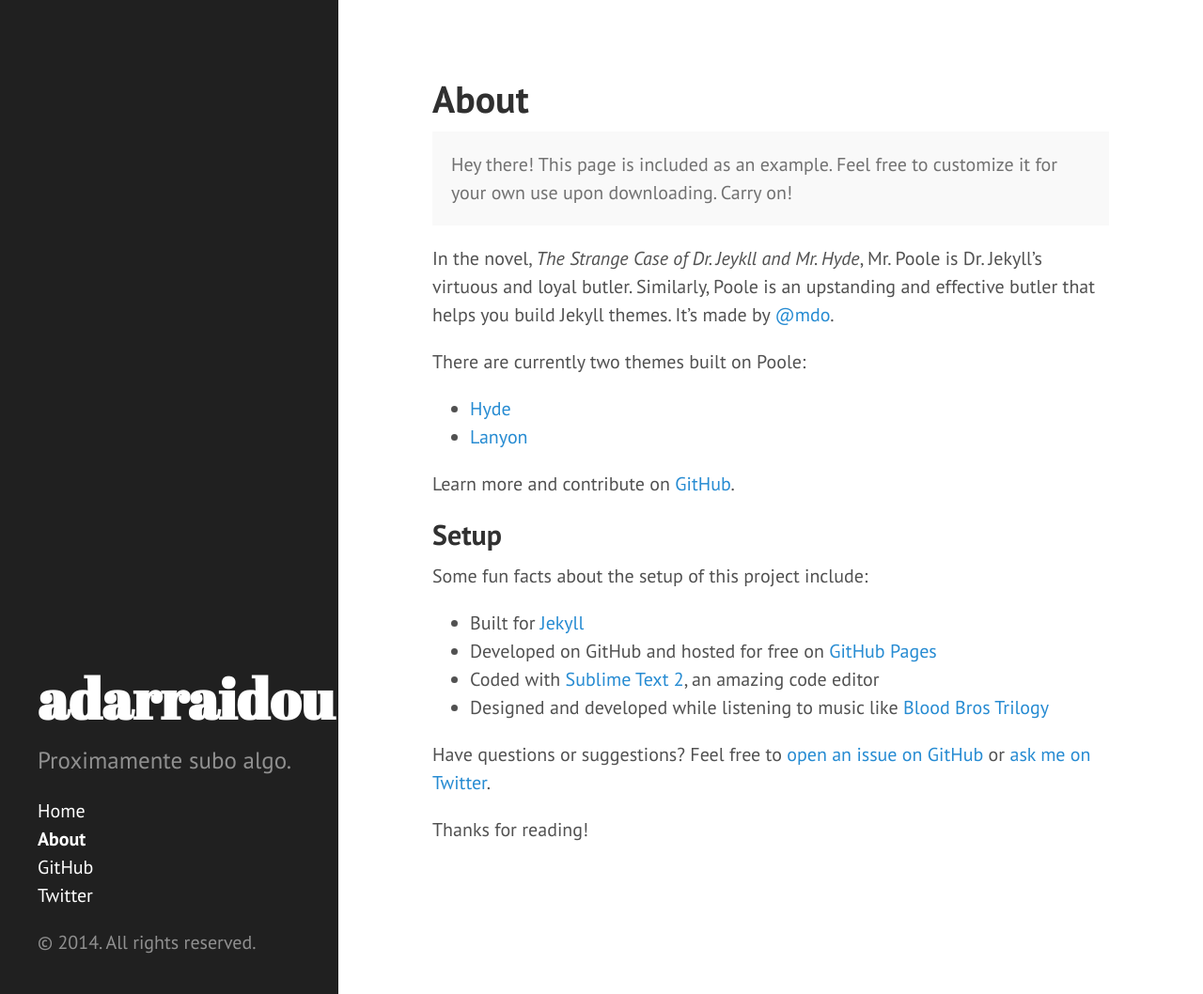
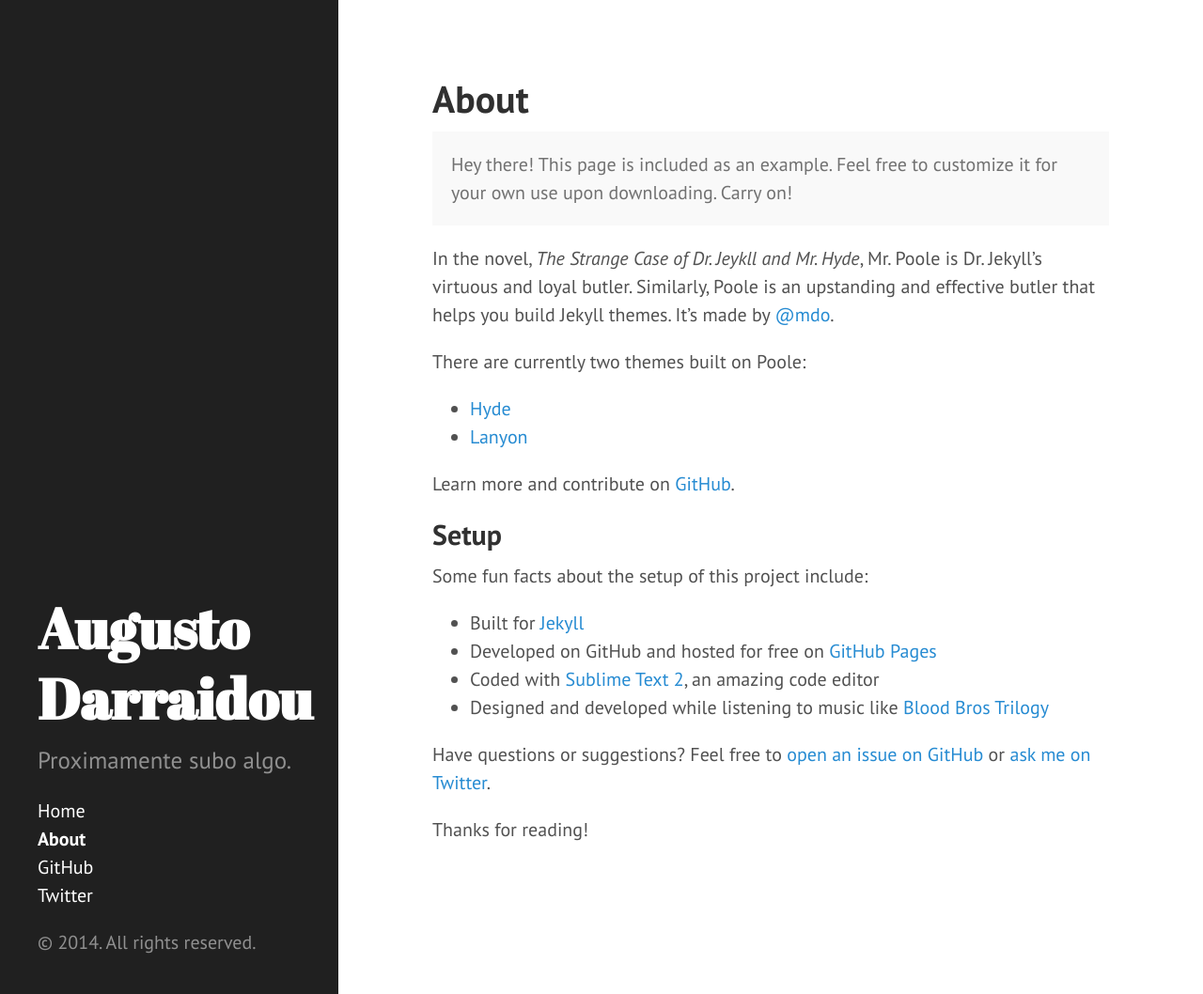
Before and after one commit to adarraidou/adarraidou.github.io, a Jekyll site: the page built from about.md, in a window 1280 px wide and 1058 px high. Shown: the whole window at 94% size. Built offline with Jekyll 4.4.1, drawn with Linux system fonts in a browser that asks for light colours; some of the changed lines change nothing that is shown.

Commit message:
updated _config.yml

```diff
--- a/_config.yml
+++ b/_config.yml
@@ -1,16 +1,29 @@
-# Site settings
-title: adarraidou
-description: "Proximamente subo algo."
-baseurl: ""
-url: "http://adarraidou.github.io"
+# Dependencies
+markdown:         kramdown
+highlighter: pygments
+
+# Permalinks
+permalink:        pretty
+
+# Setup
+title:            Augusto Darraidou
+tagline:          'Augusto Darraidou Blog'
+description:      'Proximamente subo algo.'
+url:             http://adarraidou.github.io
 twitter_username: adarraidou
 github_username:  adarraidou
 
-# Build settings
-markdown: kramdown
+author:
+  name:           'Augusto Darraidou'
+  url:            https://twitter.com/adarraidou
 
-permalink: pretty
-highlighter: pygments
+paginate:         5
+
+# Custom vars
+version:          0.0.1
+
+github:
+  repo:           https://github.com/adarraidou
 
 plantuml:
   plantuml_jar: _bin/plantuml.jar     # path to plantuml jar
```
